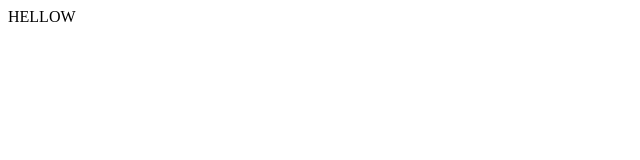
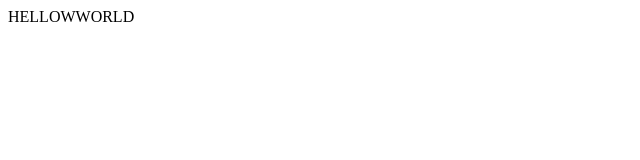
Before and after one commit to HiroshiTakata/jfegis, a plain HTML site: page index.html in a window 1280 px wide. Shown: the full height of the page, 0-640 px from the left. Drawn offline with Linux system fonts and the light colour scheme.

Commit message:
14時30分

```diff
--- a/index.html
+++ b/index.html
@@ -1 +1,5 @@
-<html><head><title>MAPGIS</title></head><body>HELLOW</body></html>
+<html><head><title>MAPGIS</title></head>
+<body>
+    HELLOWWORLD
+</body>
+</html>
```
